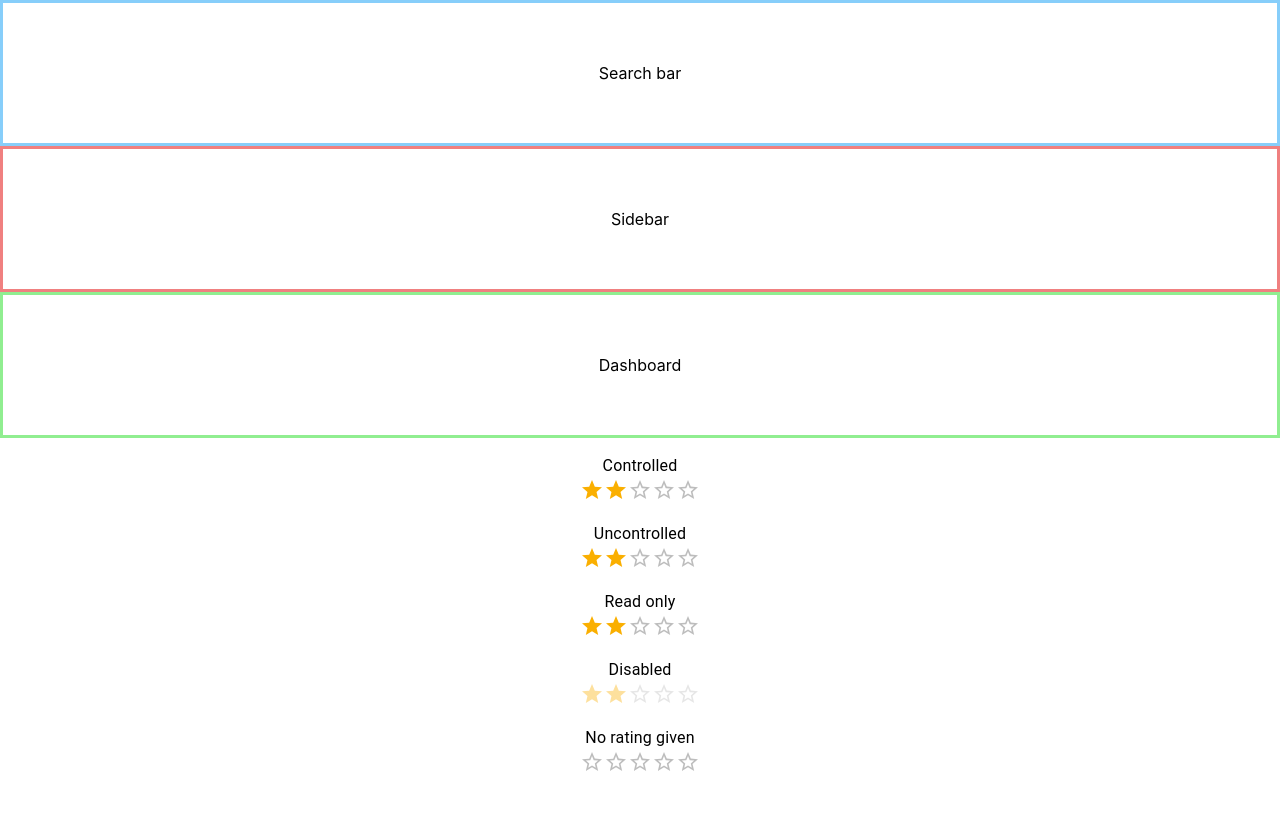
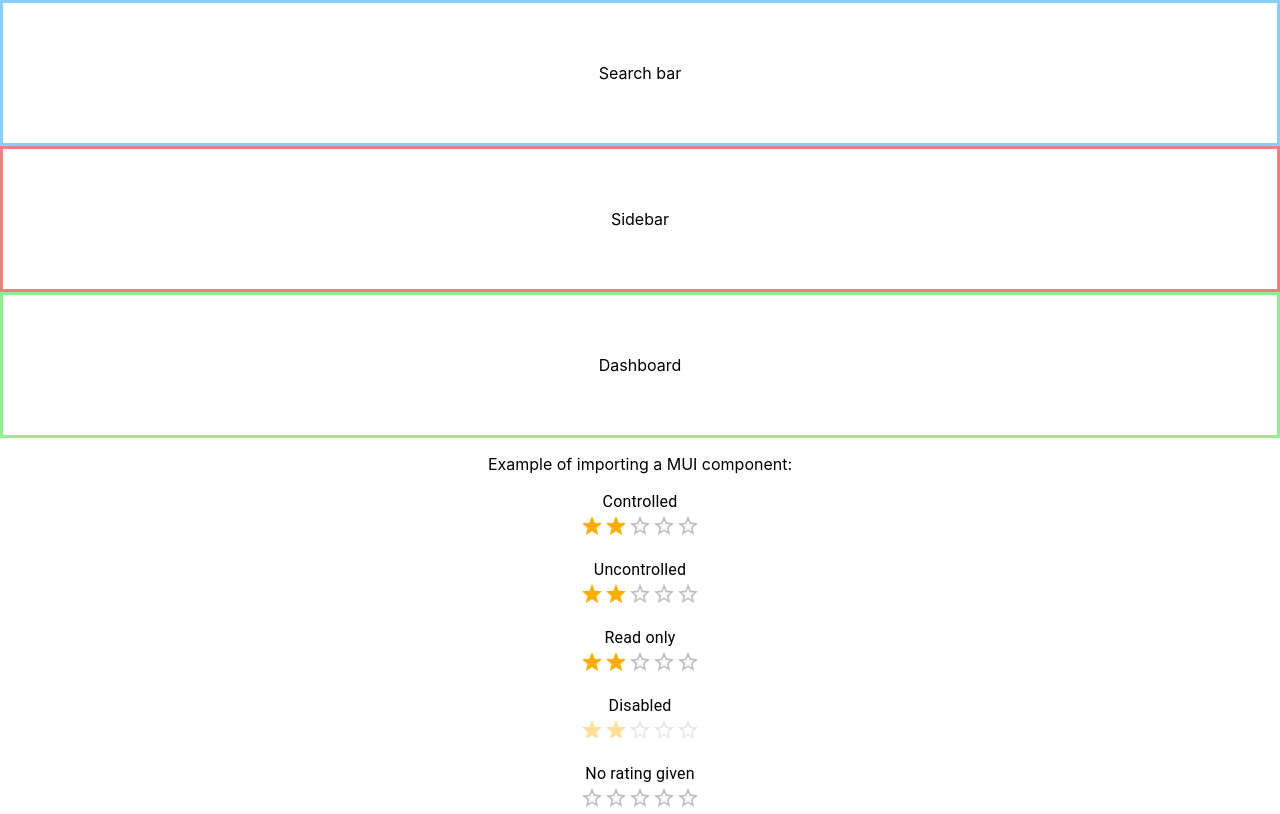
Before and after one commit to w-foster/sse-team-project-1, a React (Create React App) app in the folder frontend/runescape-tracker/: page / in a window 1280 px wide. Built offline with nearby package versions, Linux system fonts and the light colour scheme.

Commit message:
add comment regarding MUI component

```diff
--- a/frontend/runescape-tracker/src/App.js
+++ b/frontend/runescape-tracker/src/App.js
@@ -11,6 +11,9 @@ function App() {
       <SearchBar className="debug-searchbar"/>
       <Sidebar className="debug-sidebar"/>
       <Dashboard className="debug-dashboard"/>
+
+
+      <p>Example of importing a MUI component:</p>
       <BasicRating/>
     </div>
   );
```
